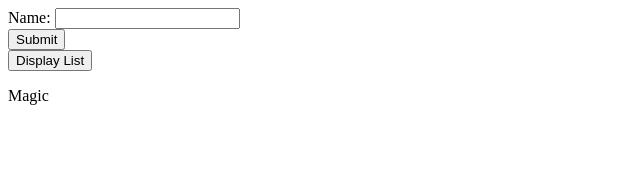
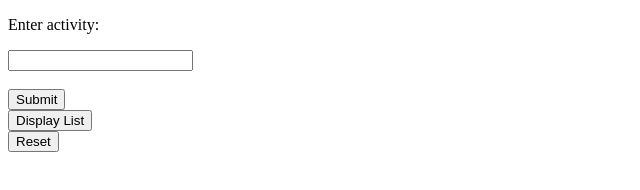
Before and after one commit to petermok-1213/web-dev, a plain HTML site: page index.html in a window 1280 px wide. Both pictures are taken after a click on the button "Display List". Shown: the whole page, without its empty margins (0-640 px from the left). Drawn offline with Linux system fonts and the light colour scheme.

Commit message:
The todo list is working!

```diff
--- a/index.html
+++ b/index.html
@@ -8,12 +8,11 @@
 
 <body>
 
-    <form id="nameForm" action="javascript:;" onsubmit="onSubmit(this)">
-        <label for="name">Name:</label>
-        <input type="text" id="name" name="name"> <br>
-        <input type="submit" value="Submit">
-    </form>
-
-    <button onclick="displayList()">Display List</button>
+    <p>Enter activity:</p>
+    <input type="text" id="activityInput"> <br>
+    <br>
+    <button onclick="onSubmit()">Submit</button> <br>
+    <button onclick="displayList()">Display List</button> <br>
+    <button onclick="onReset()">Reset</button>
 
 </body>
--- a/script.js
+++ b/script.js
@@ -1,17 +1,24 @@
-var nameList = new Array()
+var activityList = new Array()
 var textDisplaying = false
 
 function onSubmit() {
-    var name = document.getElementById("name").value
-    document.getElementById("nameForm").reset()
-    nameList.push(name)
-    console.log(nameList[nameList.length-1])
+    var activity = document.getElementById("activityInput").value
+    document.getElementById("activityInput").value = ""
+    activityList.push(activity)
+    console.log(activityList)
+}
+
+function onReset() {
+    activityList = new Array()
 }
 
 function displayList() {
     var text = document.createElement("P")
     text.setAttribute("id", "displayedText")
-    text.innerHTML = "Magic"
+    text.innerHTML = ""
+    for (let i = 0; i < activityList.length; i++) {
+        text.innerHTML += activityList[i]+'<br>'
+    }
     if (textDisplaying == false) {
         document.body.append(text)
         textDisplaying = true
```
